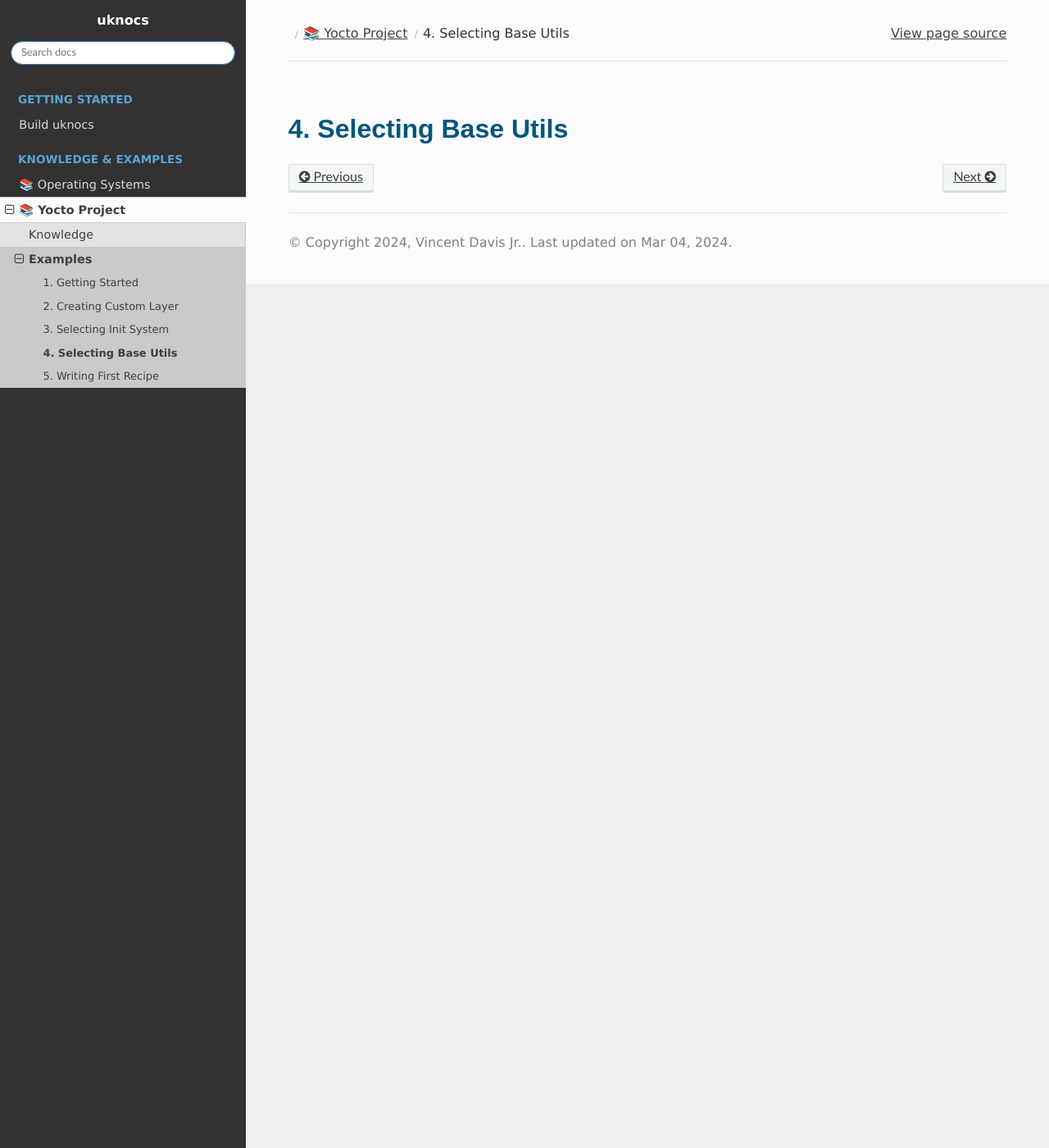
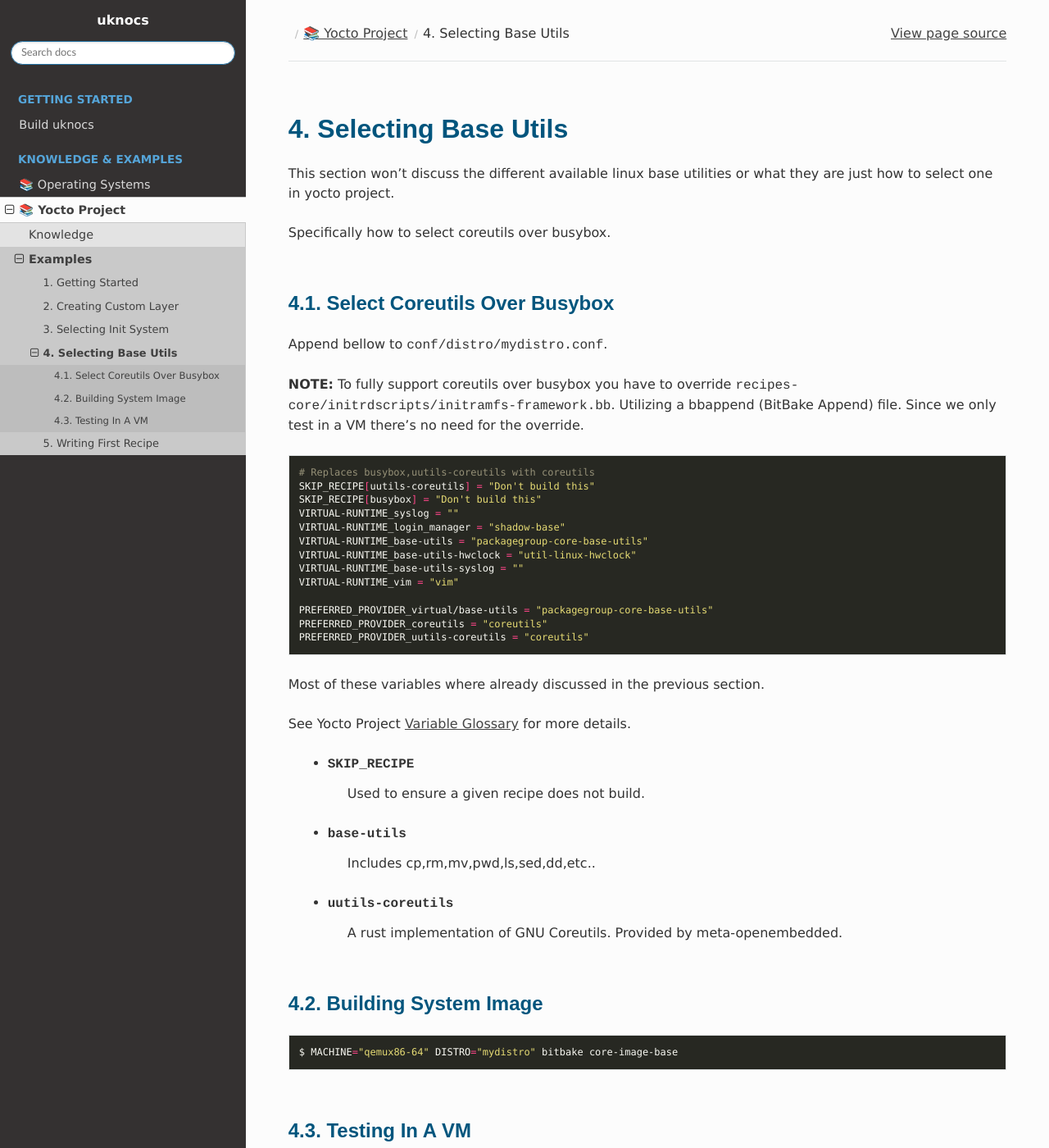
Before and after one commit to under-view/uknocs, a Sphinx documentation site: the page built from docs/yocto-project/examples/selecting-base-utils.rst, in a window 1280 px wide and 1400 px high. Shown: the whole window at 82% size. Built offline with Sphinx 7.4.7 and the Read the Docs theme 2.0.0, drawn with Linux system fonts in a browser that asks for light colours; formulas are drawn with MathJax 3; some of the changed text lies outside the part shown.

Commit message:
yp-selecting-base-utils: finish docs
Signed-off-by: Vincent Davis Jr <vince@underview.tech>

```diff
--- a/docs/yocto-project/examples/selecting-base-utils.rst
+++ b/docs/yocto-project/examples/selecting-base-utils.rst
@@ -1,2 +1,77 @@
 Selecting Base Utils
 ~~~~~~~~~~~~~~~~~~~~
+
+This section won't discuss the different available linux base utilities
+or what they are just how to select one in yocto project.
+
+Specifically how to select coreutils over busybox.
+
+=============================
+Select Coreutils Over Busybox
+=============================
+
+Append bellow to ``conf/distro/mydistro.conf``.
+
+**NOTE:** To fully support coreutils over busybox you have to override
+``recipes-core/initrdscripts/initramfs-framework.bb``. Utilizing a bbappend
+(BitBake Append) file. Since we only test in a VM there's no need for
+the override.
+
+.. code-block:: bash
+
+	# Replaces busybox,uutils-coreutils with coreutils
+	SKIP_RECIPE[uutils-coreutils] = "Don't build this"
+	SKIP_RECIPE[busybox] = "Don't build this"
+	VIRTUAL-RUNTIME_syslog = ""
+	VIRTUAL-RUNTIME_login_manager = "shadow-base"
+	VIRTUAL-RUNTIME_base-utils = "packagegroup-core-base-utils"
+	VIRTUAL-RUNTIME_base-utils-hwclock = "util-linux-hwclock"
+	VIRTUAL-RUNTIME_base-utils-syslog = ""
+	VIRTUAL-RUNTIME_vim = "vim"
+
+	PREFERRED_PROVIDER_virtual/base-utils = "packagegroup-core-base-utils"
+	PREFERRED_PROVIDER_coreutils = "coreutils"
+	PREFERRED_PROVIDER_uutils-coreutils = "coreutils"
+
+Most of these variables where already discussed in the previous section.
+
+See Yocto Project `Variable Glossary`_ for more details.
+
+	* ``SKIP_RECIPE``
+		| Used to ensure a given recipe does not build.
+
+	* ``base-utils``
+		| Includes cp,rm,mv,pwd,ls,sed,dd,etc..
+
+	* ``uutils-coreutils``
+		| A rust implementation of GNU Coreutils. Provided by meta-openembedded.
+
+=====================
+Building System Image
+=====================
+
+.. code-block:: bash
+
+	$ MACHINE="qemux86-64" DISTRO="mydistro" bitbake core-image-base
+
+===============
+Testing In A VM
+===============
+
+You should now see systemd in the serial output.
+
+.. code-block:: bash
+
+	$ runqemu tmp/deploy/images/qemux86-64/core-image-base-qemux86-64.rootfs.qemuboot.conf \
+		  core-image-base \
+		  slirp \
+		  serialstdio
+
+.. code-block:: bash
+
+	$ ls /usr/bin/*.coreutils
+
+	# Make sure the busybox implementation is not there
+	$ ls /usr/bin/*.busy*
+
+.. _Variable Glossary: https://docs.yoctoproject.org/ref-manual/variables.html
```
